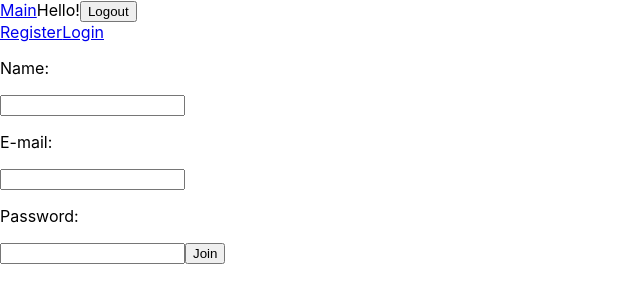
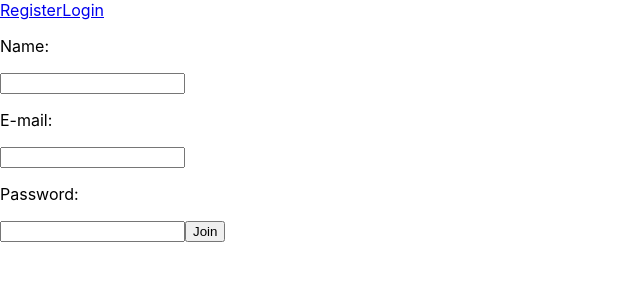
Before and after one commit to Marinessa393/goit-react-hw08-phonebook, a React (Create React App) app: page /register in a window 1280 px wide. Shown: the top 302 px of the page, without its empty margins (0-640 px from the left). Built offline with nearby package versions, Linux system fonts and the light colour scheme.

Commit message:
add login form

```diff
--- a/src/App/App.js
+++ b/src/App/App.js
@@ -3,7 +3,7 @@ import { ContactsView } from '../views/ContactsView';
 import { MainPageView } from '../views/MainPageView';
 import RegisterView from '../views/RegisterView';
 import LoginView from '../views/LoginView';
-import { AppBar } from '../components/AppBar';
+import AppBar from '../components/AppBar';
 // import './App.css';
 
 const App = () => {
--- a/src/components/AppBar.js
+++ b/src/components/AppBar.js
@@ -1,13 +1,18 @@
+import { connect } from 'react-redux';
+import selectors from '../redux/auth/auth-selectors';
 import { AuthNav } from './AuthNav';
-import { UserMenu } from './UserMenu';
+import UserMenu from './UserMenu';
 
-export function AppBar() {
+function AppBar({ isAuth }) {
   return (
     <>
-      <header>
-        <UserMenu />
-        <AuthNav />
-      </header>
+      <header>{isAuth ? <UserMenu /> : <AuthNav />}</header>
     </>
   );
 }
+
+const mapStateToProps = state => ({
+  isAuth: selectors.getIsAuthentificated(state),
+});
+
+export default connect(mapStateToProps)(AppBar);
--- a/src/components/UserMenu.js
+++ b/src/components/UserMenu.js
@@ -1,13 +1,27 @@
-import { Link } from 'react-router-dom';
+import { connect } from 'react-redux';
+import { NavLink } from 'react-router-dom';
+import selectors from '../redux/auth/auth-selectors';
 
-export function UserMenu() {
+function UserMenu({ name, avatar, onLogout }) {
   return (
     <>
       <div>
-        <Link to="/">Main</Link>
-        <span>Hello!</span>
-        <button>Logout</button>
+        <NavLink to="/">Main</NavLink>
+        <img src={avatar} alt="" />
+        <p>Hello, {name}</p>
+        <button type="button" onClick={onLogout}>
+          Logout
+        </button>
       </div>
     </>
   );
 }
+const mapStateToProps = state => ({
+  name: selectors.getUserName(state),
+  // avatar:
+  // onLogout: selectors.onLogout(state),
+});
+
+const mapDispatchToProps = {};
+
+export default connect(mapStateToProps, mapDispatchToProps)(UserMenu);
--- a/src/redux/auth/auth-operations.js
+++ b/src/redux/auth/auth-operations.js
@@ -1,5 +1,4 @@
 import axios from 'axios';
-import { number } from 'prop-types';
 import authActions from './auth-actions';
 
 axios.defaults.baseURL = 'https://goit-phonebook-api.herokuapp.com';
@@ -29,7 +28,17 @@ const register = user => async dispatch => {
  * body: {email, password}
  */
 
-const logIn = credentials => dispatch => {};
+const logIn = user => async dispatch => {
+  dispatch(authActions.logInRequest());
+
+  try {
+    const response = await axios.post('/users/login', user);
+
+    dispatch(authActions.logInSuccess(response.data));
+  } catch (error) {
+    dispatch(authActions.logOutError(error.message));
+  }
+};
 
 /*
  * POST @ /users/logout
--- a/src/redux/auth/auth-reducer.js
+++ b/src/redux/auth/auth-reducer.js
@@ -6,14 +6,17 @@ const initialUserState = { name: null, email: null };
 
 const user = createReducer(initialUserState, {
   [authActions.registerSuccess]: (_, { payload }) => payload.user,
+  [authActions.logInSuccess]: (_, { payload }) => payload.user,
 });
 
 const token = createReducer(null, {
   [authActions.registerSuccess]: (_, { payload }) => payload.token,
+  [authActions.logInSuccess]: (_, { payload }) => payload.token,
 });
 
 const error = createReducer(null, {
   [authActions.registerError]: (_, { payload }) => payload,
+  [authActions.logInError]: (_, { payload }) => payload,
 });
 
 export default combineReducers({
--- a/src/redux/auth/auth-selectors.js
+++ b/src/redux/auth/auth-selectors.js
@@ -0,0 +1,9 @@
+const getIsAuthentificated = state => state.auth.token;
+const getUserName = state => state.auth.user.name;
+
+const selectors = {
+  getIsAuthentificated,
+  getUserName,
+};
+
+export default selectors;
--- a/src/views/LoginView.js
+++ b/src/views/LoginView.js
@@ -1,4 +1,6 @@
 import { Component } from 'react';
+import { connect } from 'react-redux';
+import operations from '../redux/auth/auth-operations';
 
 class LoginView extends Component {
   state = {
@@ -12,6 +14,7 @@ class LoginView extends Component {
 
   handleSumbit = e => {
     e.preventDefault();
+    this.props.onLogin(this.state);
     this.setState({ name: '', email: '', password: '' });
   };
 
@@ -45,4 +48,8 @@ class LoginView extends Component {
   }
 }
 
-export default LoginView;
+const mapDispatchToProps = {
+  onLogin: operations.logIn,
+};
+
+export default connect(null, mapDispatchToProps)(LoginView);
```
